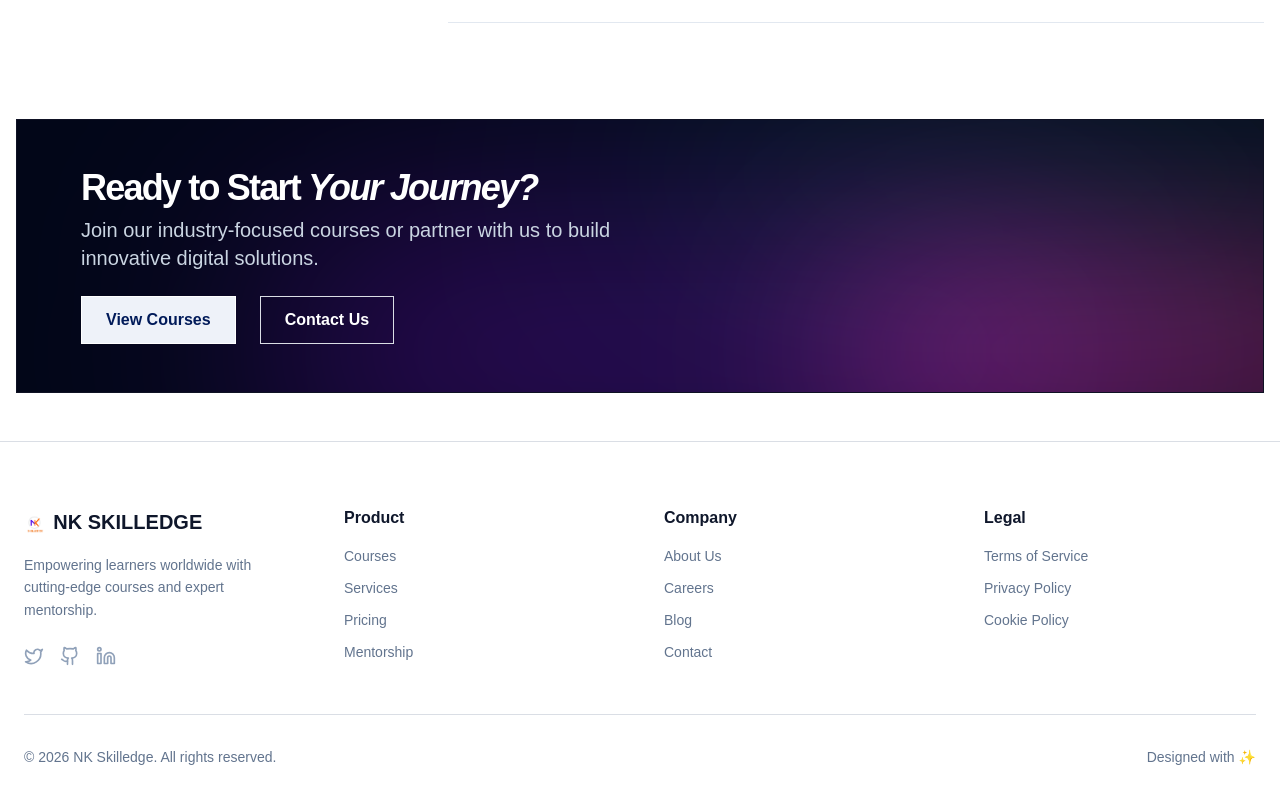
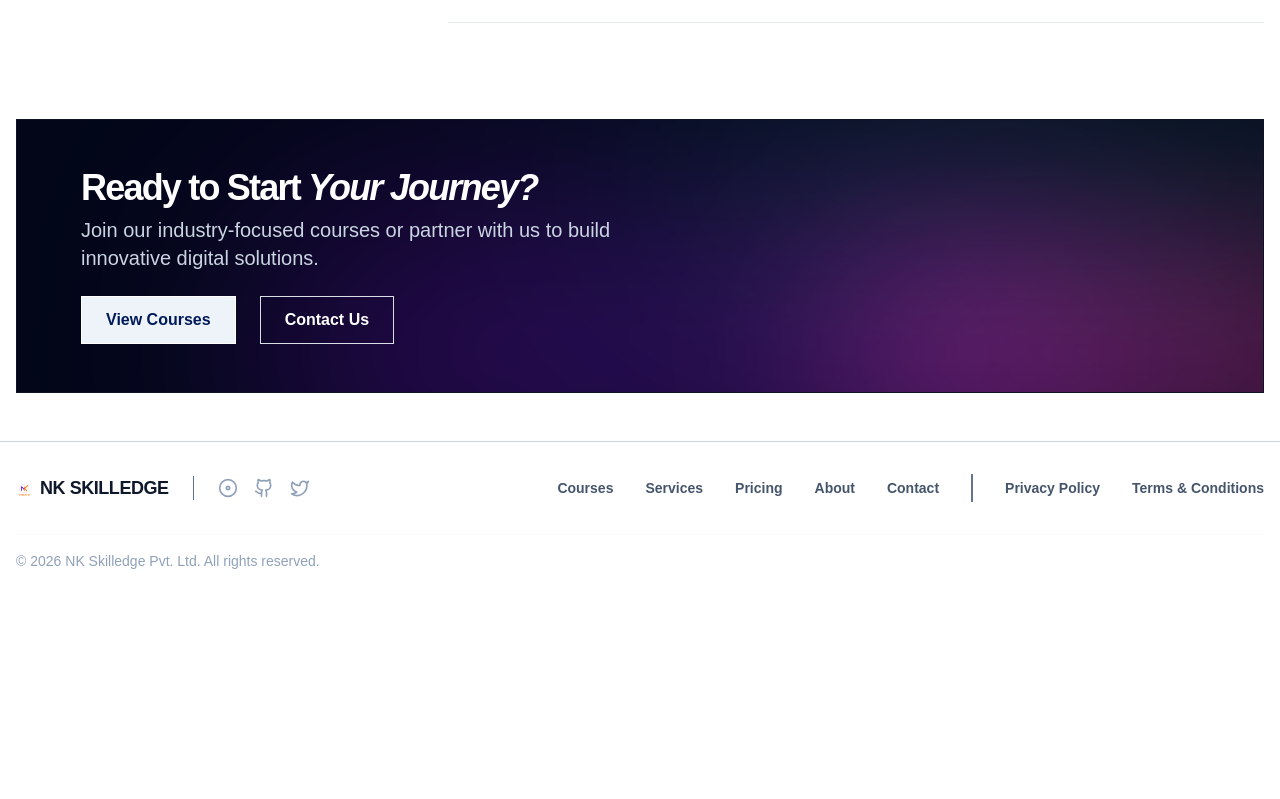
Before and after one commit to sandeshlawhale/nk-skilledge, a React app in the folder frontend/: page / in a window 1280 px wide. Shown: the part 5147-5946 px from the top of the page. After the commit the page ends 5750 px from the top, so only its background shows below. Built offline with nearby package versions, Linux system fonts and the light colour scheme; the HTML template or start-up script is replaced by a standard one.

Commit message:
Sandesh | Feat(footer): updated the footer

```diff
--- a/frontend/src/components/Footer.jsx
+++ b/frontend/src/components/Footer.jsx
@@ -1,69 +1,59 @@
 import { Link } from '@tanstack/react-router'
-import { BookOpen, Github, Twitter, Linkedin } from 'lucide-react'
+import { FOOTER_SOCIALS, FOOTER_LINKS } from '../constants/footer'
+
+
 
 export function Footer() {
   return (
-    <footer className="border-t bg-white pt-16 pb-8">
-      <div className="max-w-7xl mx-auto px-4 md:px-6">
-        <div className="grid grid-cols-1 md:grid-cols-4 gap-8 lg:gap-12 mb-12">
-
-          <div className="md:col-span-1">
-            <Link to="/" className="flex items-center gap-2 text-xl font-bold text-slate-900 mb-4">
-              <img src="/logo.png" alt="NK Skilledge" className="h-8 w-auto" />
+    <footer className="bg-white text-slate-500 py-8 border-t border-slate-300">
+      <div className="max-w-7xl mx-auto px-4">
+        {/* Top Row: Logo, Socials, and Links */}
+        <div className="flex flex-col lg:flex-row lg:items-center justify-between gap-8 mb-8">
+          <div className="flex items-center gap-6">
+            <Link to="/" className="flex items-center gap-2 text-lg font-bold text-slate-900 tracking-tight hover:opacity-80 transition-opacity">
+              <img src="/logo.png" alt="NK Skilledge" className="h-6 w-auto" />
               <span>NK SKILLEDGE</span>
             </Link>
-            <p className="text-slate-500 text-sm leading-relaxed mb-6">
-              Empowering learners worldwide with cutting-edge courses and expert mentorship.
-            </p>
-            <div className="flex gap-4">
-              <a href="#" className="text-slate-400 hover:text-indigo-600 transition-colors">
-                <Twitter className="h-5 w-5" />
-              </a>
-              <a href="#" className="text-slate-400 hover:text-indigo-600 transition-colors">
-                <Github className="h-5 w-5" />
-              </a>
-              <a href="#" className="text-slate-400 hover:text-indigo-600 transition-colors">
-                <Linkedin className="h-5 w-5" />
-              </a>
+
+            <div className="h-6 w-px bg-slate-500" />
+
+            <div className="flex items-center gap-4">
+              {FOOTER_SOCIALS.map((social) => {
+                const Icon = social.icon
+                return (
+                  <a
+                    key={social.label}
+                    href={social.href}
+                    className={`p-2 -m-2 text-slate-400 rounded-full transition-all duration-300 ${social.hoverColor} ${social.hoverBg}`}
+                    aria-label={social.label}
+                  >
+                    <Icon className="h-5 w-5" />
+                  </a>
+                )
+              })}
             </div>
           </div>
 
-          <div>
-            <h4 className="font-semibold text-slate-900 mb-4">Product</h4>
-            <ul className="space-y-3 text-sm text-slate-500">
-              <li><Link to="/" className="hover:text-indigo-600 transition-colors">Courses</Link></li>
-              <li><Link to="/" className="hover:text-indigo-600 transition-colors">Services</Link></li>
-              <li><Link to="/" className="hover:text-indigo-600 transition-colors">Pricing</Link></li>
-              <li><Link to="/" className="hover:text-indigo-600 transition-colors">Mentorship</Link></li>
-            </ul>
-          </div>
-
-          <div>
-            <h4 className="font-semibold text-slate-900 mb-4">Company</h4>
-            <ul className="space-y-3 text-sm text-slate-500">
-              <li><Link to="/" className="hover:text-indigo-600 transition-colors">About Us</Link></li>
-              <li><Link to="/" className="hover:text-indigo-600 transition-colors">Careers</Link></li>
-              <li><Link to="/" className="hover:text-indigo-600 transition-colors">Blog</Link></li>
-              <li><Link to="/" className="hover:text-indigo-600 transition-colors">Contact</Link></li>
-            </ul>
-          </div>
-
-          <div>
-            <h4 className="font-semibold text-slate-900 mb-4">Legal</h4>
-            <ul className="space-y-3 text-sm text-slate-500">
-              <li><Link to="/" className="hover:text-indigo-600 transition-colors">Terms of Service</Link></li>
-              <li><Link to="/" className="hover:text-indigo-600 transition-colors">Privacy Policy</Link></li>
-              <li><Link to="/" className="hover:text-indigo-600 transition-colors">Cookie Policy</Link></li>
-            </ul>
-          </div>
-
+          <nav className="flex flex-col md:flex-row items-start md:items-center gap-x-8 gap-y-2 text-sm font-semibold text-slate-600 pl-4 md:pl-0">
+            {FOOTER_LINKS.map((link) => (
+              <Link
+                key={link.label}
+                to={link.href}
+                className={`hover:text-primary transition-colors py-1 ${link.showBorder ? 'md:border-r-2 md:border-slate-500 md:pr-8' : ''
+                  } ${link.label === 'Privacy Policy' || link.label === 'Terms & Conditions' ? 'whitespace-nowrap' : ''
+                  }`}
+              >
+                {link.label}
+              </Link>
+            ))}
+          </nav>
         </div>
 
-        <div className="border-t pt-8 flex flex-col md:flex-row items-center justify-between text-sm text-slate-500 gap-4">
-          <p>© {new Date().getFullYear()} NK Skilledge. All rights reserved.</p>
-          <div className="flex gap-6">
-            <span>Designed with ✨</span>
-          </div>
+        {/* Bottom Row: Status and Copyright */}
+        <div className="pt-4 border-t border-slate-50">
+          <p className="text-sm font-medium text-slate-400 text-center md:text-start">
+            © {new Date().getFullYear()} NK Skilledge Pvt. Ltd. All rights reserved.
+          </p>
         </div>
       </div>
     </footer>
--- /dev/null
+++ b/frontend/src/constants/footer.js
@@ -0,0 +1,35 @@
+import { Github, Twitter, Disc } from 'lucide-react'
+
+export const FOOTER_SOCIALS = [
+  {
+    label: 'Discord',
+    href: '#',
+    icon: Disc,
+    hoverColor: 'hover:text-indigo-600',
+    hoverBg: 'hover:bg-indigo-50/50'
+  },
+  {
+    label: 'GitHub',
+    href: '#',
+    icon: Github,
+    hoverColor: 'hover:text-indigo-600',
+    hoverBg: 'hover:bg-slate-100/50'
+  },
+  {
+    label: 'Twitter',
+    href: '#',
+    icon: Twitter,
+    hoverColor: 'hover:text-sky-500',
+    hoverBg: 'hover:bg-sky-50/50'
+  },
+]
+
+export const FOOTER_LINKS = [
+  { label: 'Courses', href: '/' },
+  { label: 'Services', href: '/' },
+  { label: 'Pricing', href: '/' },
+  { label: 'About', href: '/about' },
+  { label: 'Contact', href: '/contact', showBorder: true },
+  { label: 'Privacy Policy', href: '/' },
+  { label: 'Terms & Conditions', href: '/' },
+]
--- a/frontend/src/routes/_public.index.jsx
+++ b/frontend/src/routes/_public.index.jsx
@@ -448,7 +448,7 @@ function HomePage() {
             <p className="text-lg md:text-xl text-slate-300 font-light max-w-xl">
               Join our industry-focused courses or partner with us to build innovative digital solutions.
             </p>
-            <div className="pt-4 flex flex-col sm:flex-row gap-6">
+            <div className="pt-4 flex flex-row gap-6">
               <Link to="/courses">
                 <Button size="xl" variant="secondary" className="border border-background">
                   View Courses
```
